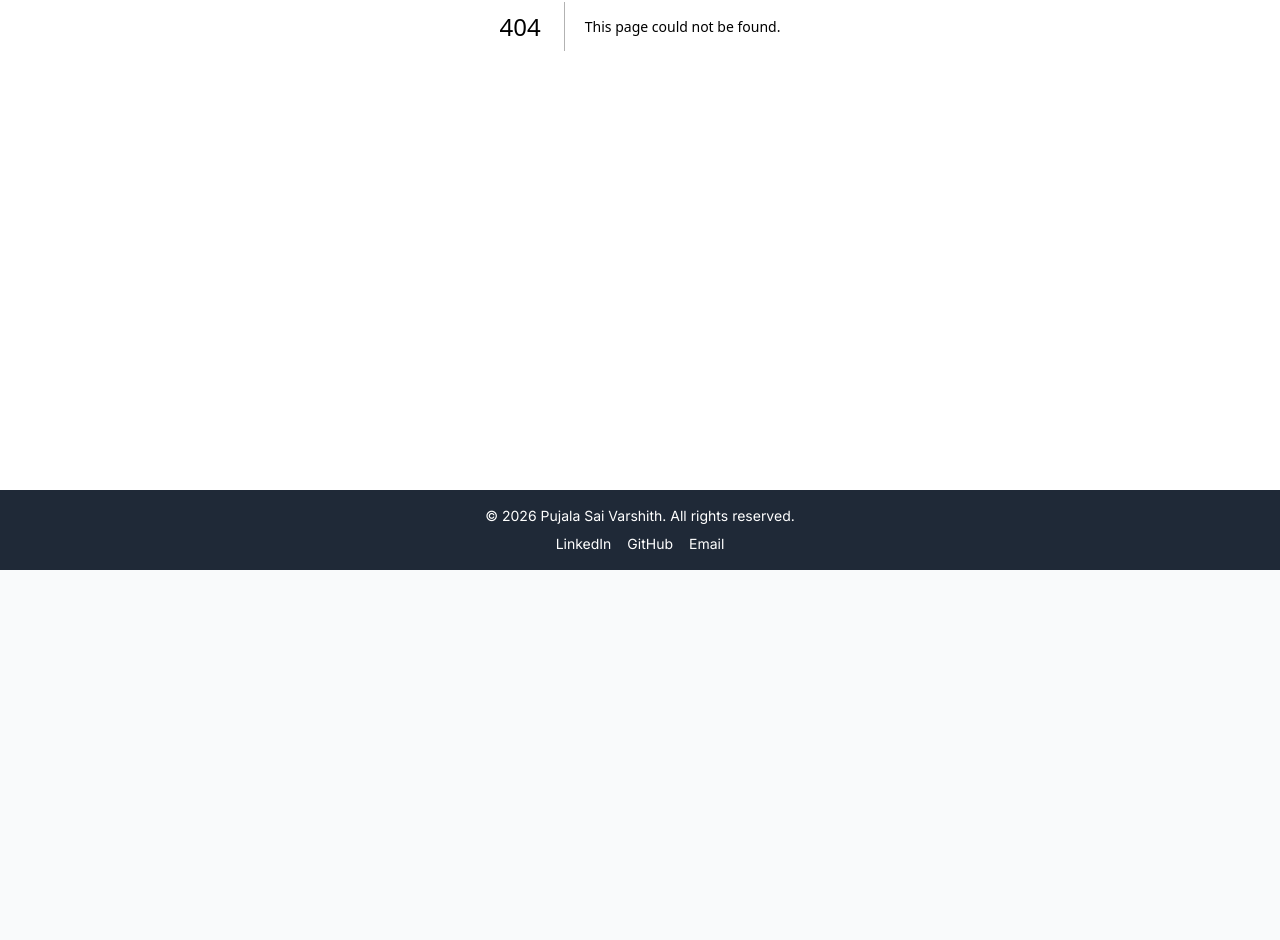
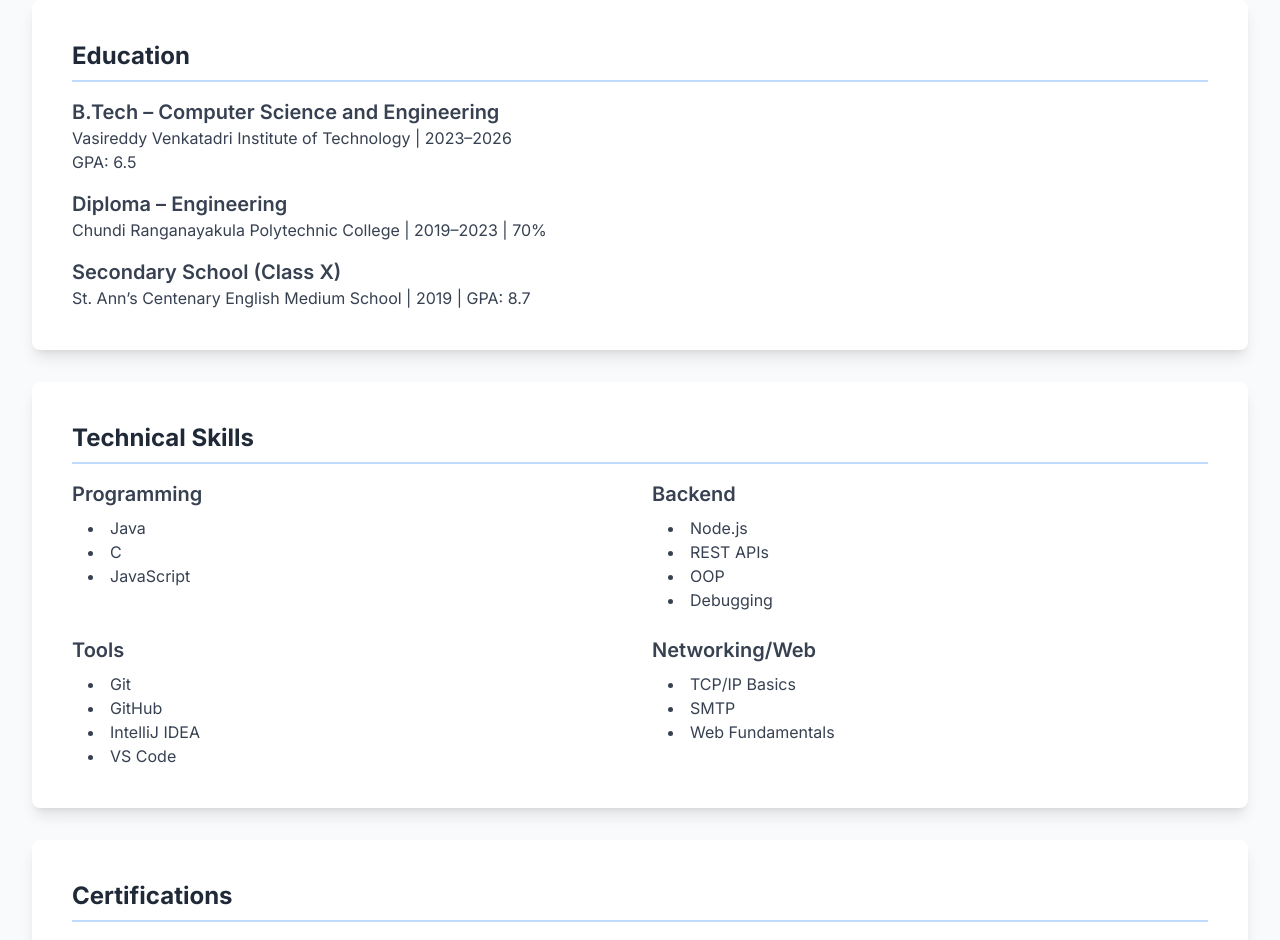
Before and after one commit to vashithn8nprojects/portfolio-ai-generated, a Next.js app: page /about in a window 1280 px wide. Before the commit this address had no page. Shown: the part 466-1406 px from the top of the page. Before the commit the page ends 1036 px from the top, so only its background shows below. Built offline with nearby package versions, Linux system fonts and the light colour scheme.

Commit message:
Add app/about/page.tsx

```diff
--- /dev/null
+++ b/app/about/page.tsx
@@ -0,0 +1,94 @@
+import type { Metadata } from 'next';
+
+export const metadata: Metadata = {
+  title: 'Pujala Sai Varshith - About',
+  description: 'Learn more about Pujala Sai Varshith\'s education, technical skills, certifications, and soft skills in backend development and software engineering.',
+};
+
+export default function AboutPage() {
+  const skills = {
+    programming: ['Java', 'C', 'JavaScript'],
+    backend: ['Node.js', 'REST APIs', 'OOP', 'Debugging'],
+    tools: ['Git', 'GitHub', 'IntelliJ IDEA', 'VS Code'],
+    networkingWeb: ['TCP/IP Basics', 'SMTP', 'Web Fundamentals'],
+  };
+
+  const certifications = ['Cyber Security (AICTE)', 'Data Engineering in AWS', 'Google Analytics'];
+  const softSkillsInterests = ['Problem Solving', 'Debugging', 'Communication', 'Team Collaboration', 'Backend Development', 'Software Engineering'];
+
+  return (
+    <section className="py-12 md:py-16 lg:py-20">
+      <h1 className="text-4xl font-extrabold text-gray-900 mb-8 text-center">About Me</h1>
+
+      <div className="bg-white shadow-lg rounded-lg p-6 md:p-8 lg:p-10 mb-8">
+        <h2 className="text-2xl font-bold text-gray-800 mb-4 border-b-2 border-blue-200 pb-2">Professional Summary</h2>
+        <p className="text-gray-700 leading-relaxed">
+          Computer Science undergraduate with strong fundamentals in backend development, programming, and debugging. Hands-on experience in API integration, email automation, and Linux-based development. Seeking internship or entry-level software roles.
+        </p>
+      </div>
+
+      <div className="bg-white shadow-lg rounded-lg p-6 md:p-8 lg:p-10 mb-8">
+        <h2 className="text-2xl font-bold text-gray-800 mb-4 border-b-2 border-blue-200 pb-2">Education</h2>
+        <ul className="space-y-4 text-gray-700">
+          <li>
+            <h3 className="text-xl font-semibold">B.Tech – Computer Science and Engineering</h3>
+            <p>Vasireddy Venkatadri Institute of Technology | 2023–2026</p>
+            <p>GPA: 6.5</p>
+          </li>
+          <li>
+            <h3 className="text-xl font-semibold">Diploma – Engineering</h3>
+            <p>Chundi Ranganayakula Polytechnic College | 2019–2023 | 70%</p>
+          </li>
+          <li>
+            <h3 className="text-xl font-semibold">Secondary School (Class X)</h3>
+            <p>St. Ann’s Centenary English Medium School | 2019 | GPA: 8.7</p>
+          </li>
+        </ul>
+      </div>
+
+      <div className="bg-white shadow-lg rounded-lg p-6 md:p-8 lg:p-10 mb-8">
+        <h2 className="text-2xl font-bold text-gray-800 mb-4 border-b-2 border-blue-200 pb-2">Technical Skills</h2>
+        <div className="grid grid-cols-1 md:grid-cols-2 gap-6 text-gray-700">
+          <div>
+            <h3 className="text-xl font-semibold mb-2">Programming</h3>
+            <ul className="list-disc list-inside ml-4">
+              {skills.programming.map((skill) => <li key={skill}>{skill}</li>)}
+            </ul>
+          </div>
+          <div>
+            <h3 className="text-xl font-semibold mb-2">Backend</h3>
+            <ul className="list-disc list-inside ml-4">
+              {skills.backend.map((skill) => <li key={skill}>{skill}</li>)}
+            </ul>
+          </div>
+          <div>
+            <h3 className="text-xl font-semibold mb-2">Tools</h3>
+            <ul className="list-disc list-inside ml-4">
+              {skills.tools.map((skill) => <li key={skill}>{skill}</li>)}
+            </ul>
+          </div>
+          <div>
+            <h3 className="text-xl font-semibold mb-2">Networking/Web</h3>
+            <ul className="list-disc list-inside ml-4">
+              {skills.networkingWeb.map((skill) => <li key={skill}>{skill}</li>)}
+            </ul>
+          </div>
+        </div>
+      </div>
+
+      <div className="bg-white shadow-lg rounded-lg p-6 md:p-8 lg:p-10 mb-8">
+        <h2 className="text-2xl font-bold text-gray-800 mb-4 border-b-2 border-blue-200 pb-2">Certifications</h2>
+        <ul className="list-disc list-inside ml-4 text-gray-700 space-y-2">
+          {certifications.map((cert) => <li key={cert}>{cert}</li>)}
+        </ul>
+      </div>
+
+      <div className="bg-white shadow-lg rounded-lg p-6 md:p-8 lg:p-10">
+        <h2 className="text-2xl font-bold text-gray-800 mb-4 border-b-2 border-blue-200 pb-2">Soft Skills & Interests</h2>
+        <ul className="list-disc list-inside ml-4 text-gray-700 grid grid-cols-1 sm:grid-cols-2 lg:grid-cols-3 gap-2">
+          {softSkillsInterests.map((item) => <li key={item}>{item}</li>)}
+        </ul>
+      </div>
+    </section>
+  );
+}
```
